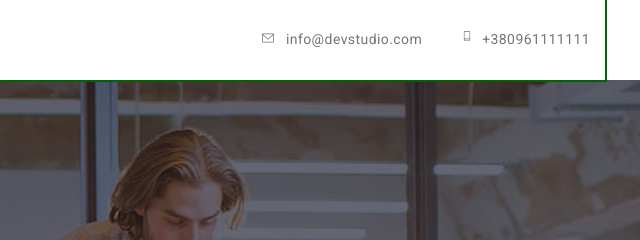
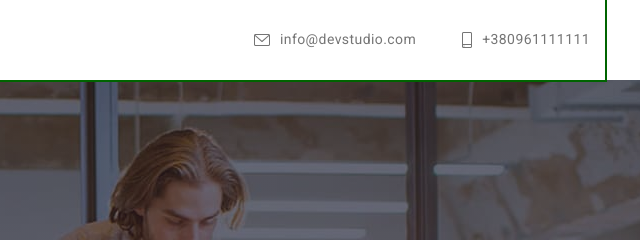
Before and after one commit to jeka1997/new13-02-2023, a plain HTML site: page index.html in a window 1280 px wide. Shown: the top 240 px of the page, 635-1275 px from the left. Drawn offline with nearby package versions, Linux system fonts and the light colour scheme.

Commit message:
накостиляв верхні іконки

```diff
--- a/css/styles.css
+++ b/css/styles.css
@@ -129,8 +129,10 @@ img{
 }
 
 .connection a {
+    display:flex;
     color: var(--primary-text-color);
     text-decoration: none;
+    align-items: center;
 
 }
 
@@ -157,12 +159,9 @@ img{
 }
 
 .connection-icon{
-    display: inline-block;
     margin-right: 10px;
-    align-items: center;
+}
 
-
-}
 
 
 
--- a/index.html
+++ b/index.html
@@ -27,8 +27,15 @@
           </ul>
         </nav>
         <ul class="connection list">
-          <li class="item mail"><a href="mailto:info@devstudio.com"><svg class="connection-icon" width="16" height="12"><use href="./images/symbol-defs.svg#icon-mail"></use></svg>info@devstudio.com</a></li>
-          <li class="item phone"><a href="tel:+380961111111"><svg class="connection-icon" width="10" height="16"><use href="./images/symbol-defs.svg#icon-smartphone"></use></svg>+380961111111</a></li>
+          <li class="item mail">
+            <a href="mailto:info@devstudio.com">
+              <svg class="connection-icon"  width="16" height="16" >
+                <use href="./images/symbol-defs.svg#icon-mail">
+                </use>
+              </svg>info@devstudio.com</a>
+            </li>
+
+          <li class="item phone"><a href="tel:+380961111111"><svg class="connection-icon" width="16px" height="16px" viewBox="-3 0 16 16"><use href="./images/symbol-defs.svg#icon-smartphone"></use></svg>+380961111111</a></li>
         </ul>
       </div>
     </header>
```
